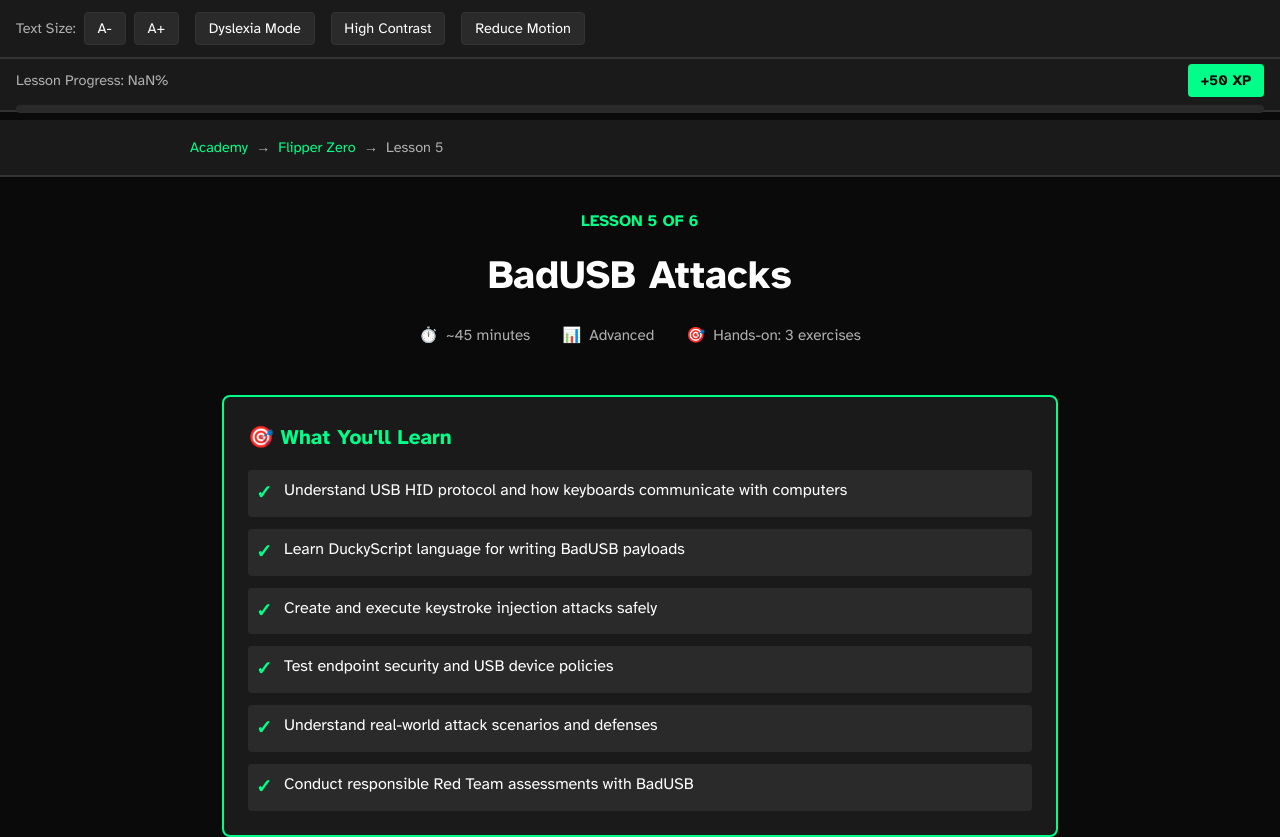
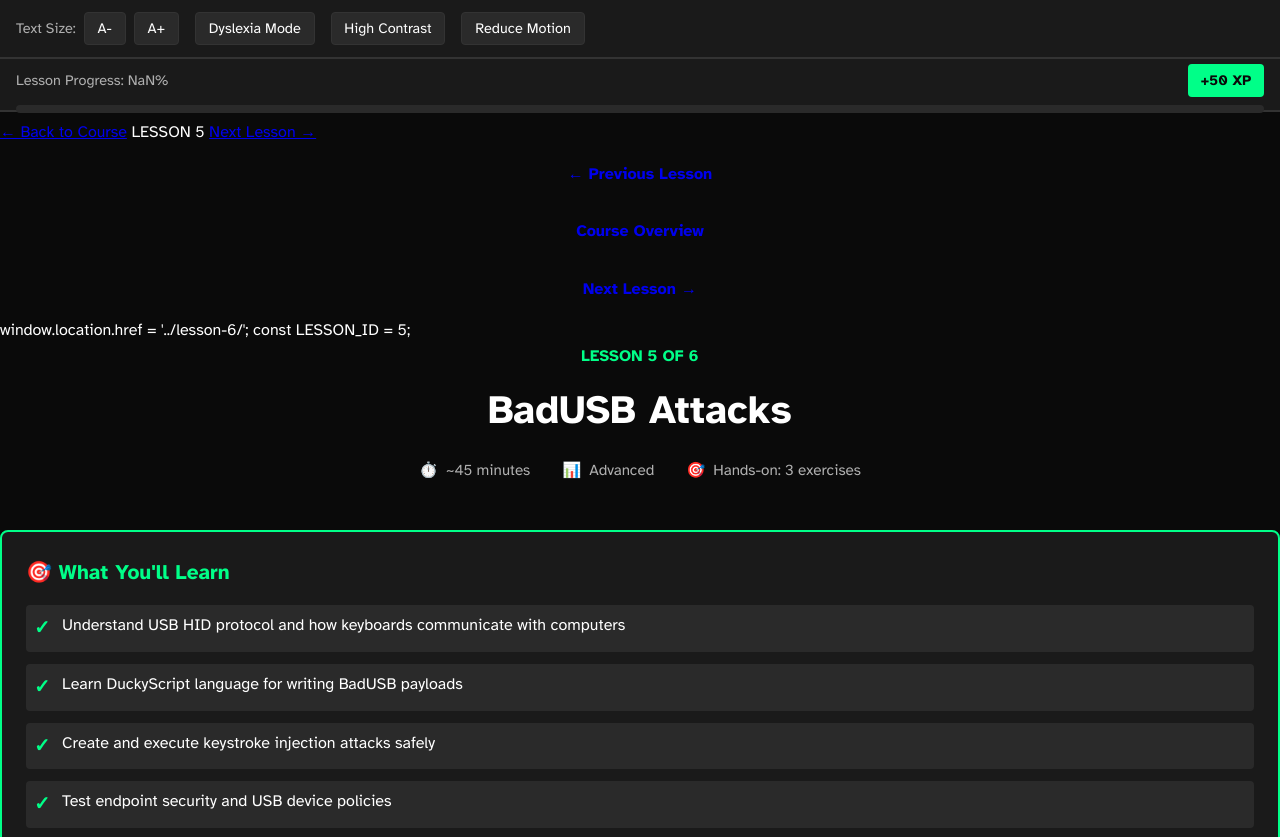
Before and after one commit to twist3dink/twist3dink.xyz, a plain HTML site: page academy/flipper-zero/lessons/lesson-5/index.html in a window 1280 px wide. Shown: the top 837 px of the page. Drawn offline with Linux system fonts and the light colour scheme.

Commit message:
Update index.html

```diff
--- a/academy/flipper-zero/lessons/lesson-5/index.html
+++ b/academy/flipper-zero/lessons/lesson-5/index.html
@@ -606,17 +606,25 @@
     </div>
 
     <!-- Breadcrumb Navigation -->
-    <nav class="nav-breadcrumb">
-        <div class="breadcrumb">
-            <a href="../../index.html">Academy</a>
-            <span>→</span>
-            <a href="../index.html">Flipper Zero</a>
-            <span>→</span>
-            <span>Lesson 5</span>
-        </div>
-    </nav>
-
-    <div class="container">
+    <!-- Top Navigation -->
+<nav class="lesson-nav">
+  <a href="../../" class="nav-link">← Back to Course</a>
+  <span class="lesson-badge">LESSON 5</span>
+  <a href="../lesson-6/" class="nav-link">Next Lesson →</a>
+</nav>
+
+<!-- Bottom Navigation in Footer -->
+<div class="nav-buttons">
+  <a href="../lesson-4/" class="nav-btn">← Previous Lesson</a>
+  <a href="../../" class="nav-btn">Course Overview</a>
+  <a href="../lesson-6/" class="nav-btn">Next Lesson →</a>
+</div>
+
+<!-- JavaScript redirect (in markComplete function) -->
+window.location.href = '../lesson-6/';
+
+<!-- JavaScript constant -->
+const LESSON_ID = 5;
         <!-- Lesson Header -->
         <header class="lesson-header">
             <div class="lesson-number">LESSON 5 OF 6</div>
```
